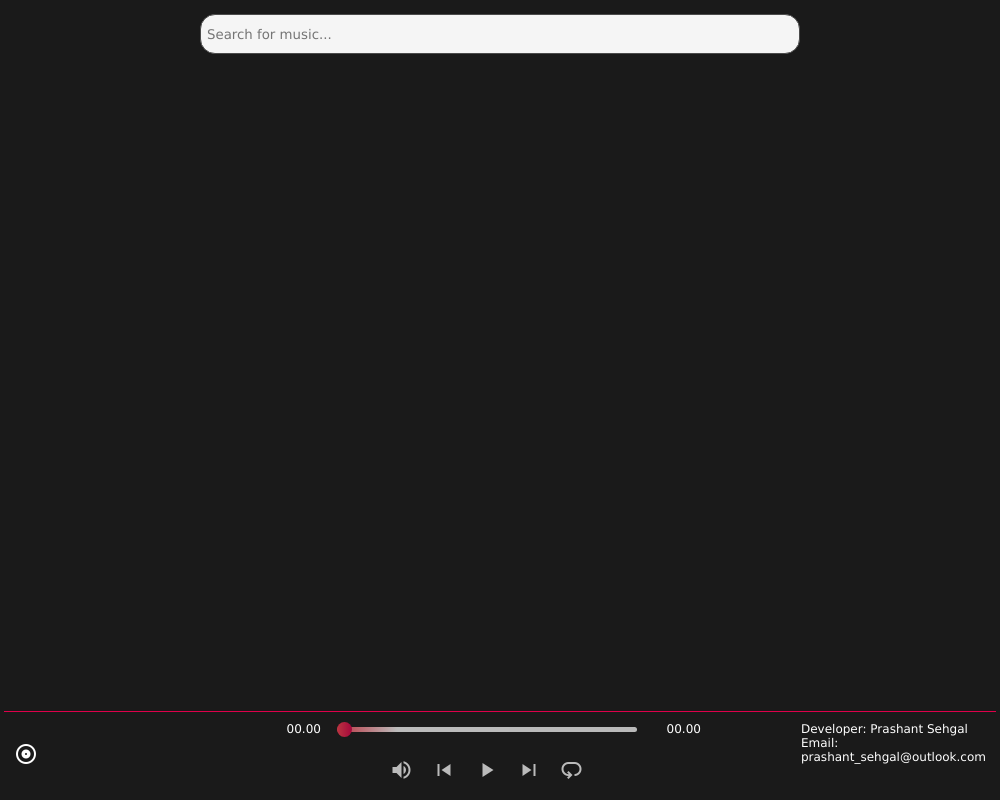
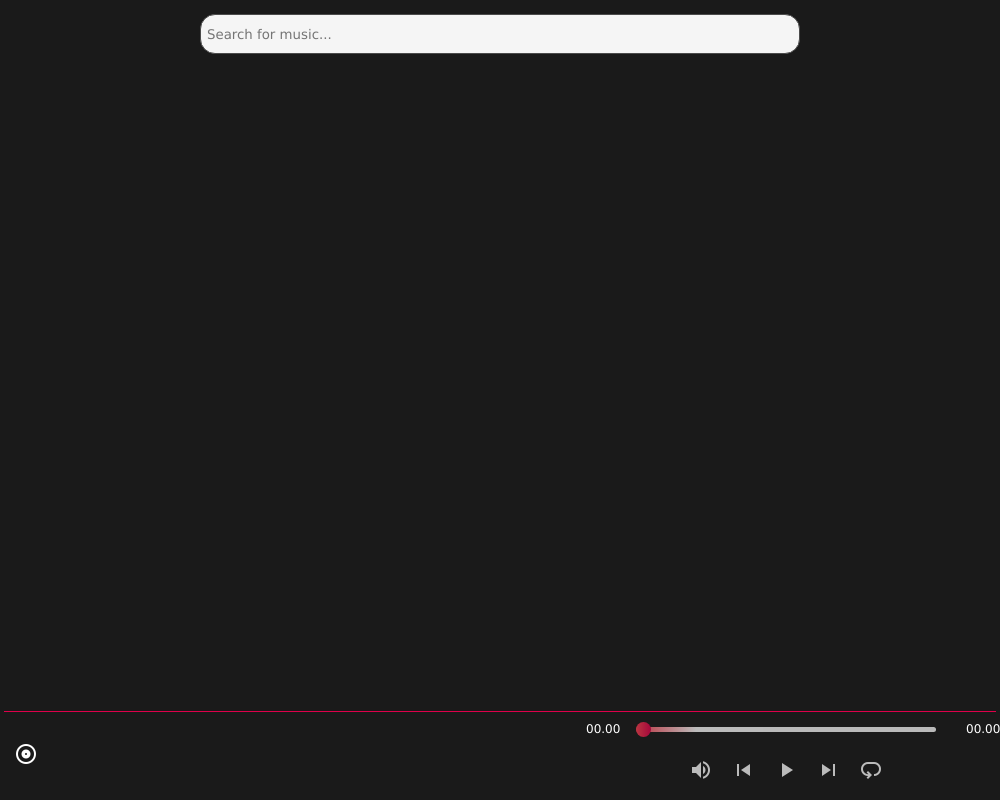
Before and after one commit to prashant-sehgal/orbit-music-player, an Electron app: page index.html in a window 1000 px wide. Drawn offline with nearby package versions, Linux system fonts and the light colour scheme; no server answers.

Commit message:
remove developer naem

```diff
--- a/index.html
+++ b/index.html
@@ -67,10 +67,6 @@
           </div>
         </div>
       </div>
-      <div class="container" style="color: white; font-size: 12px">
-        <p>Developer: Prashant Sehgal</p>
-        <p>Email: prashant_sehgal@outlook.com</p>
-      </div>
     </div>
 
     <script src="./renderer.js"></script>
```
